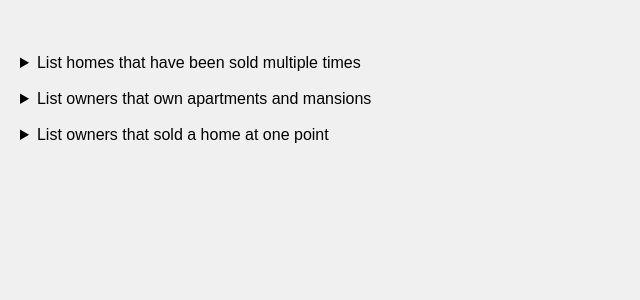
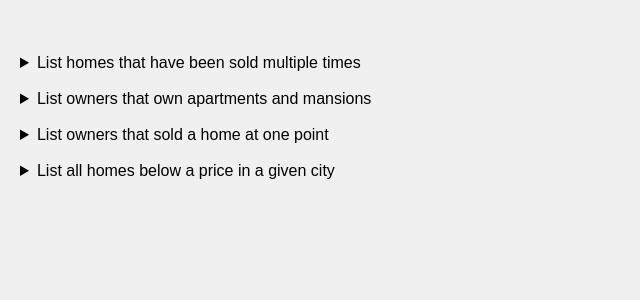
Before and after one commit to jaredt17/Project-CSI5450, a Flask app: page /queries in a window 1280 px wide. Shown: the part 46-346 px from the top of the page, without its empty margins (0-640 px from the left). Run offline with Flask 3, Linux system fonts and the light colour scheme; data that the repository does not hold is empty.

Commit message:
added home price below city

```diff
--- a/realMI/app.py
+++ b/realMI/app.py
@@ -454,20 +454,47 @@ def home():
         "home.html", appliances=appliances, homes=homes, owners=owners
     )
 
+class Input:
+
+    SELECT = "select"
+    TEXT = "text"
+    NUMBER = "number"
+
+    def __init__(self, type, label, id) -> None:
+        self.id = id
+        self.type: str = type
+        self.options: List = []
+        self.label: str = label
+
+    def add_option(self, value, text):
+        self.options.append((value, text))
+
+    def get(self):
+        ret = f'<label for="{self.id}">{self.label}</label>\n'
+        if self.type == Input.SELECT:
+            ret += f'<select name="{self.id}" id="{self.id}">\n'
+            for opt in self.options:
+                ret += f'<option value="{opt[0]}">{opt[1]}</option>\n'
+            ret += '</select>\n'
+        else:
+            ret += f'<input type="{self.type}" id="{self.id}" name="{self.id}">\n'
+        return ret
+
 
 class Content:
-    def __init__(self, summary, button, headers, forms=[]) -> None:
+    def __init__(self, summary, button, headers) -> None:
         self.summary: str = summary
         self.open: str = ""
         self.button: str = button
-        self.forms: List[Tuple[str, str]] = forms
+        self.forms: List[Input] = []
         self.headers: List[str] = headers
         self.results: List[Any] = []
 
 content: List[Content] = [
-    Content("List homes that have been sold multiple times", "list_homes_sold_multiple_times", ["Address", "Count"]),
+    Content("List homes that have been sold multiple times", "list_homes_sold_multiple_times",["Address", "Count"]),
     Content("List owners that own apartments and mansions", "find_owners_who_own_apartments_and_mansions", ["Owner"]),
-    Content("List owners that sold a home at one point", "find_all_homes_owner_used_to_own", ["Owner"])
+    Content("List owners that sold a home at one point", "find_all_homes_owner_used_to_own", ["Owner"]),
+    Content("List all homes below a price in a given city", "list_homes_below_price_in_city", ["Address", "Price"])
 ]
 
 def setOpen():
@@ -479,10 +506,20 @@ def setOpen():
 @app.route("/queries", methods=["GET", "POST"])
 def queries():
 
+    cities = locations_collection.distinct(db.LOCATION.city)
+
+    # add inputs for list_homes_below_price_in_city
+    content[3].forms.clear()
+    content[3].forms.append(Input(Input.NUMBER, "Price", "price_3"))
+    i = Input(Input.SELECT, "City", "city_3")
+    i.add_option("", "Pick a City")
+    for c in cities:
+        i.add_option(c, c)
+    content[3].forms.append(i)
+
     if request.method == "POST":
 
         if "list_homes_sold_multiple_times" in request.values.keys():
-
             c = content[0]
             c.results.clear()
 
@@ -497,7 +534,6 @@ def queries():
             c.open = setOpen()
 
         if "find_owners_who_own_apartments_and_mansions" in request.values.keys():
-
             c = content[1]
             c.results.clear()
 
@@ -509,7 +545,6 @@ def queries():
             c.open = setOpen()
 
         if "find_all_homes_owner_used_to_own" in request.values.keys():
-
             c = content[2]
             c.results.clear()
 
@@ -517,6 +552,21 @@ def queries():
 
             for r in res:
                 c.results.append([f"{r['first_name']} {r['last_name']}"])
+
+            c.open = setOpen()
+
+        if "list_homes_below_price_in_city" in request.values.keys():
+            c = content[3]
+            c.results.clear()
+
+            res = q.list_homes_below_price_in_city(float(request.values.get('price_3')), request.values.get('city_3'))
+            print(request.values.get('price_3'))
+            print(request.values.get('city_3'))
+            print(res)
+            for r in res:
+                addr = r['address']
+                unit = f"\n{addr['unit_number']}" if addr['unit_number'] else ""
+                c.results.append([f"{addr['street_number']} {addr['street']}{unit}\n{addr['city']}, {addr['state']} {addr['zip']}", r['transactions'][0]['price']])
 
             c.open = setOpen()
 
--- a/realMI/templates/queries.html
+++ b/realMI/templates/queries.html
@@ -22,75 +22,6 @@
             {% endfor %}
         </tbody>
     </table>
-</details>
-
-</br>
-<details>
-    <summary>Owners of Apartments and Mansions</summary>
-    <table>
-        <tr>
-            <th>Name</th>
-        </tr>
-        <tbody>
-            {% for owner in owner_result %}
-            <tr>
-                <td>{{ owner.first_name }} {{ owner.last_name }}</td>
-            </tr>
-            {% endfor %}
-        </tbody>
-    </table>
-</details>
-
-</br>
-<details>
-    <summary>Homes that have been sold multiple times</summary>
-    <table>
-        <thead>
-            <tr>
-                <th>Home ID</th>
-                <th>Transaction Count</th>
-                <th>Floor Space</th>
-                <th>Floors</th>
-                <th>Bed Rooms</th>
-                <th>Bath Rooms</th>
-                <th>Land Size</th>
-                <th>Year Constructed</th>
-                <th>Home Type</th>
-                <th>Owner</th>
-                <th>Location</th>
-            </tr>
-        </thead>
-        <tbody>
-            {% for home in homes_sold %}
-            <tr>
-                <td>{{ home._id }}</td>
-                <td>{{ home.count }}</td>
-                <td>{{ home.result[0].floor_space }}</td>
-                <td>{{ home.result[0].floors }}</td>
-                <td>{{ home.result[0].bed_rooms }}</td>
-                <td>{{ home.result[0].bath_rooms }}</td>
-                <td>{{ home.result[0].land_size }}</td>
-                <td>{{ home.result[0].year_constructed }}</td>
-                <td>{{ home.result[0].home_type }}</td>
-                <td>
-                    {{ home.result[0].owner.first_name }} {{ home.result[0].owner.last_name }}<br>
-                    SSN: {{ home.result[0].owner.ssn }}<br>
-                    Dependents: {{ home.result[0].owner.no_dependents }}<br>
-                    Income: ${{ home.result[0].owner.income }}<br>
-                    Age: {{ home.result[0].owner.age }}<br>
-                    Profession: {{ home.result[0].owner.profession }}
-                </td>
-                <td>
-                    {{ home.result[0].location.street_number }} {{ home.result[0].location.unit_number }} {{
-                    home.result[0].location.street }}<br>
-                    {{ home.result[0].location.city }}, {{ home.result[0].location.state }} {{
-                    home.result[0].location.zip }}<br>
-                    {{ home.result[0].location.county }}, {{ home.result[0].location.country }}
-                </td>
-            </tr>
-            {% endfor %}
-        </tbody>
-    </table>
 </details> -->
 
 {% for cont in content %}
@@ -98,8 +29,8 @@
     <summary>{{cont.summary}}</summary>
     <form action="queries" method="post">
         {% for frm in cont.forms %}
-        <label for="{{frm[0]}}">{{frm[1]}}:</label>
-        <input type="text" id="{{frm[0]}}" name="{{frm[0]}}" required><br>
+        {{ frm.get() | safe}}
+    </br>
         {% endfor %}
         <button type="submit" name="{{cont.button}}">Run Query</button>
     </form>
```
Also changed, not shown: realMI/queries.py (+3 -4 lines).
